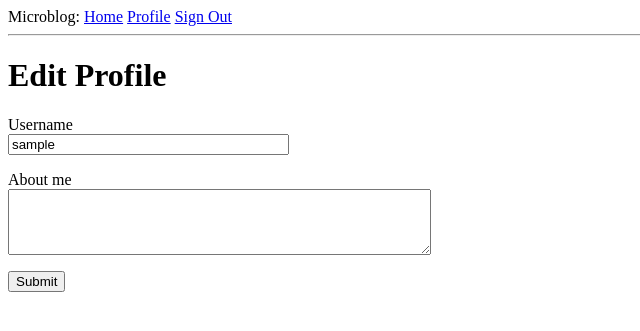
After one commit to pickboy900/flask-microblog, a Flask app: page /edit_profile in a window 1280 px wide. The commit adds this page. Shown: the top 331 px of the page, without its empty margins (0-640 px from the left). Run offline with Flask 2, Linux system fonts and the light colour scheme; the visitor is signed in with stand-in values (Sample User, id 1); data comes from the database, SQL or seed files in the repository; both versions use the stored data as it was after the commit.

Commit message:
added user profile and avatar

```diff
--- a/main_app/forms.py
+++ b/main_app/forms.py
@@ -1,7 +1,7 @@
 from flask_wtf import FlaskForm
 from main_app.models import User
-from wtforms.validators import DataRequired, Email, EqualTo, ValidationError
-from wtforms import PasswordField, StringField, BooleanField, SubmitField
+from wtforms.validators import DataRequired, Email, EqualTo, ValidationError, Length
+from wtforms import PasswordField, StringField, BooleanField, SubmitField, TextAreaField
 
 class LoginForm(FlaskForm):
     username = StringField('Username', validators=[DataRequired()])
@@ -26,3 +26,8 @@ class RegistrationForm(FlaskForm):
         user = User.query.filter_by(username=username.data).first()
         if not user:
             raise ValidationError("use a different user name")
+
+class EditProfileForm(FlaskForm):
+    username = StringField('Username', validators=[DataRequired()])
+    about_me = TextAreaField('About me', validators=[Length(min=0, max=300)])
+    submit = SubmitField('Submit')
--- a/main_app/models.py
+++ b/main_app/models.py
@@ -1,4 +1,6 @@
 from main_app import db, login
+
+from hashlib import md5
 from datetime import datetime
 
 from flask_login import UserMixin
@@ -9,6 +11,8 @@ class User(db.Model, UserMixin):
     username = db.Column(db.String(64), index=True, unique=True)
     email = db.Column(db.String(120), index=True, unique=True)
     password_hash = db.Column(db.String(300))
+    last_seen = db.Column(db.DateTime, default=datetime.utcnow)
+    about_me = db.Column(db.String(300))
     posts = db.relationship('Post', backref='author', lazy='dynamic')
 
     def __repr__(self):
@@ -19,6 +23,12 @@ class User(db.Model, UserMixin):
 
     def check_password(self, password):
         return check_password_hash(self.password_hash, password)
+
+    def avatar(self, size):
+        digest = md5(self.email.lower().encode('utf-8')).hexdigest()
+        return 'https://www.gravatar.com/avatar/{}?d=identicon&s={}'.format(
+            digest, size
+        )
 
 class Post(db.Model):
     id = db.Column(db.Integer, primary_key=True)
--- a/main_app/routes.py
+++ b/main_app/routes.py
@@ -1,11 +1,19 @@
+from datetime import datetime
+
 from flask import render_template,request, flash, redirect, url_for
 from flask_login import login_user, logout_user, login_required, current_user
 from werkzeug.urls import url_parse
 from main_app import app, db
 
 from main_app.models import User, Post
-from main_app.forms import LoginForm, RegistrationForm
+from main_app.forms import LoginForm, RegistrationForm, EditProfileForm
 
+
+@app.before_request
+def set_last_seen():
+    if current_user.is_authenticated:
+        current_user.last_seen = datetime.utcnow()
+        db.session.commit()
 
 @app.route('/')
 @app.route('/index')
@@ -67,6 +75,20 @@ def user(username):
     ]
     return render_template('user.html', user=user, posts=posts)
 
+@app.route('/edit_profile', methods=['GET', 'POST'])
+@login_required
+def edit_profile():
+    form = EditProfileForm()
+    if form.validate_on_submit():
+        current_user.username = form.username.data
+        current_user.about_me = form.about_me.data
+        db.session.commit()
+        flash('Your changes has been saved!')
+    elif request.method == 'GET':
+        form.about_me.data = current_user.about_me
+        form.username.data = current_user.username
+    return render_template('edit_profile.html', form=form, title='Edit Profile')
+
 @app.route('/logout')
 def logout():
     logout_user()
--- /dev/null
+++ b/main_app/templates/_post.html
@@ -0,0 +1,6 @@
+<table>
+<tr valign="top">
+    <td><img src="{{ user.avatar(36) }}"></td>
+    <td>{{ post.author.username }} says: <b>{{ post.body }}</b></td>
+</tr>
+</table>
--- /dev/null
+++ b/main_app/templates/edit_profile.html
@@ -0,0 +1,23 @@
+{% extends "base.html" %}
+
+{% block content %}
+    <h1>Edit Profile</h1>
+    <form action="" method="post">
+        {{ form.hidden_tag() }}
+        <p>
+            {{ form.username.label }}<br>
+            {{ form.username(size=32) }}<br>
+            {% for error in form.username.errors %}
+            <span style="color: red;">[{{ error }}]</span>
+            {% endfor %}
+        </p>
+        <p>
+            {{ form.about_me.label }}<br>
+            {{ form.about_me(cols=50, rows=4) }}<br>
+            {% for error in form.about_me.errors %}
+            <span style="color: red;">[{{ error }}]</span>
+            {% endfor %}
+        </p>
+        <p>{{ form.submit() }}</p>
+    </form>
+{% endblock %}
```
Also changed, not shown: main_app/templates/user.html (+14 -4 lines), migrations/versions/94d51f54b25b_added_about_and_last_seen_field.py (added, +30 -0 lines), app.db.
